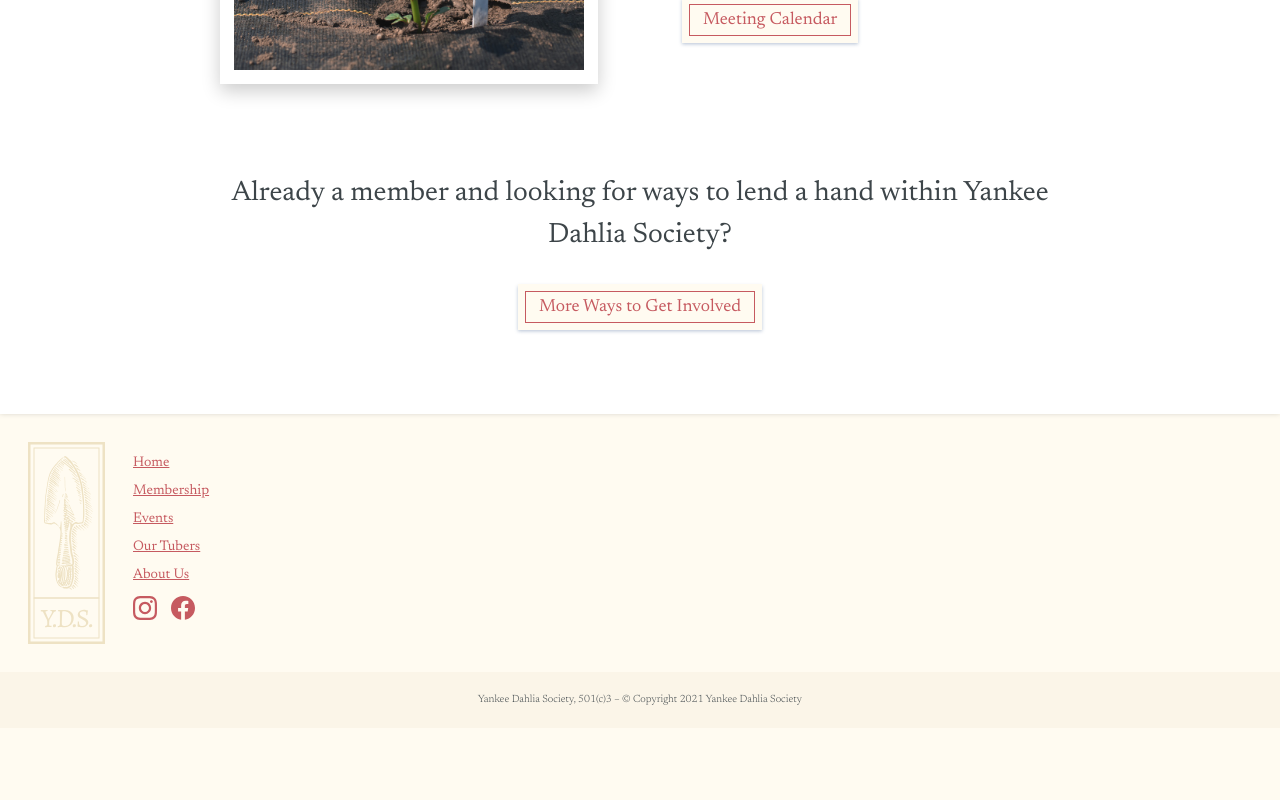
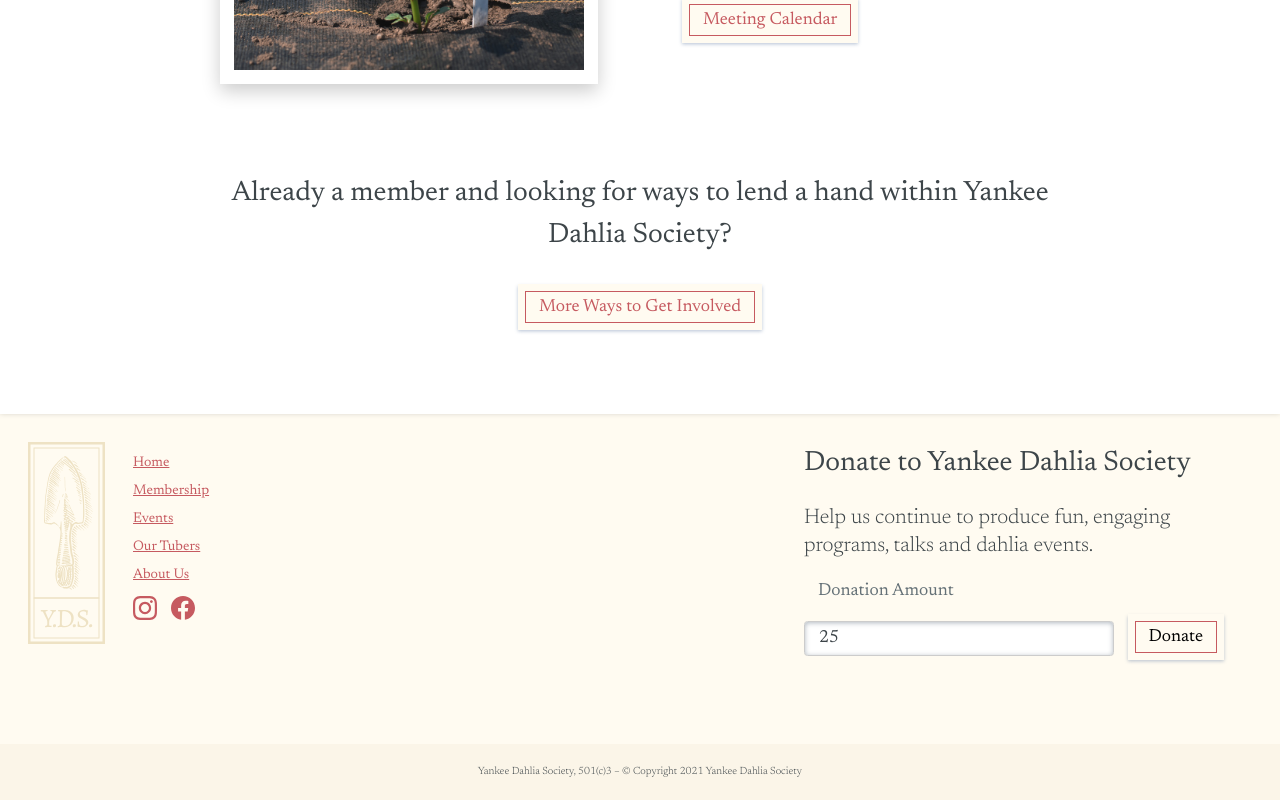
Before and after one commit to johnthedesigner/yds-static, a Next.js app in the folder src/: page /home in a window 1280 px wide. Shown: the part 933-1733 px from the top of the page. Before the commit the page ends 1661 px from the top, so only its background shows below. Built offline with nearby package versions, Linux system fonts and the light colour scheme.

Commit message:
Add donation form to the footer

```diff
--- /dev/null
+++ b/src/components/donate.js
@@ -0,0 +1,51 @@
+import { useState } from 'react'
+
+export default function Contact() {
+    const [donation, setDonation] = useState(25)
+
+    const getItemName = () => {
+        return `Form: Footer Donate Form, Donation Amount: ${donation}`
+    }
+
+    return (
+        <div>
+            <h3>Donate to Yankee Dahlia Society</h3>
+            <p>
+                Help us continue to produce fun, engaging programs, talks and
+                dahlia events.
+            </p>
+
+            <form action="https://www.paypal.com/cgi-bin/webscr" method="post">
+                <input type="hidden" name="cmd" value="_xclick" />
+                <input type="hidden" name="currency_code" value="USD" />
+                <input
+                    type="hidden"
+                    name="business"
+                    value="info@yankeedahliasociety.com"
+                />
+
+                <input type="hidden" name="item_name" value={getItemName()} />
+
+                <input type="hidden" name="amount" value={donation} />
+
+                <label for="donation_amount">Donation Amount</label>
+                <div className="donation-form__field-wrapper">
+                    <input
+                        className="donation-form__amount-input"
+                        id="donation_amount"
+                        type="text"
+                        value={donation}
+                        onChange={(e) => setDonation(1 * e.target.value)}
+                        required
+                    />
+                    <button
+                        className="button donation-form__submit-button"
+                        type="submit"
+                    >
+                        Donate
+                    </button>
+                </div>
+            </form>
+        </div>
+    )
+}
--- a/src/components/page.js
+++ b/src/components/page.js
@@ -7,6 +7,7 @@
 import FooterLogo from '../public/logo-footer.svg'
 import IconFB from '../public/icon-fb.svg'
 import IconIG from '../public/icon-ig.svg'
+import Donate from '../components/donate'
 
 export default function Page(props) {
     return (
@@ -88,6 +89,9 @@
                             </Link>
                         </li>
                     </ul>
+                    <div className="donation-form__wrapper">
+                        <Donate />
+                    </div>
                 </div>
                 <div className="footer__bottom">
                     <p className="footer__legal-text">
--- a/src/styles/globals.css
+++ b/src/styles/globals.css
@@ -196,6 +196,7 @@
     list-style: none;
     margin: 0;
     padding: 0;
+    flex: 1;
 }
 
 .footer__menu-item {
@@ -215,6 +216,29 @@
     font-size: 0.75rem;
     text-align: center;
     margin: 1rem 2rem;
+}
+
+.donation-form__wrapper {
+    width: 30rem;
+    margin: 0 2rem 4rem;
+}
+
+.donation-form__wrapper h3 {
+    margin: 0;
+}
+
+.donation-form__field-wrapper {
+    display: flex;
+    flex-direction: row;
+}
+
+.donation-form__amount-input {
+    flex: 1;
+    margin: 0.5rem 1rem 0 0;
+}
+
+button[type='submit'].donation-form__submit-button {
+    margin-top: 0;
 }
 
 /* MOBILE NAV MENU */
```
